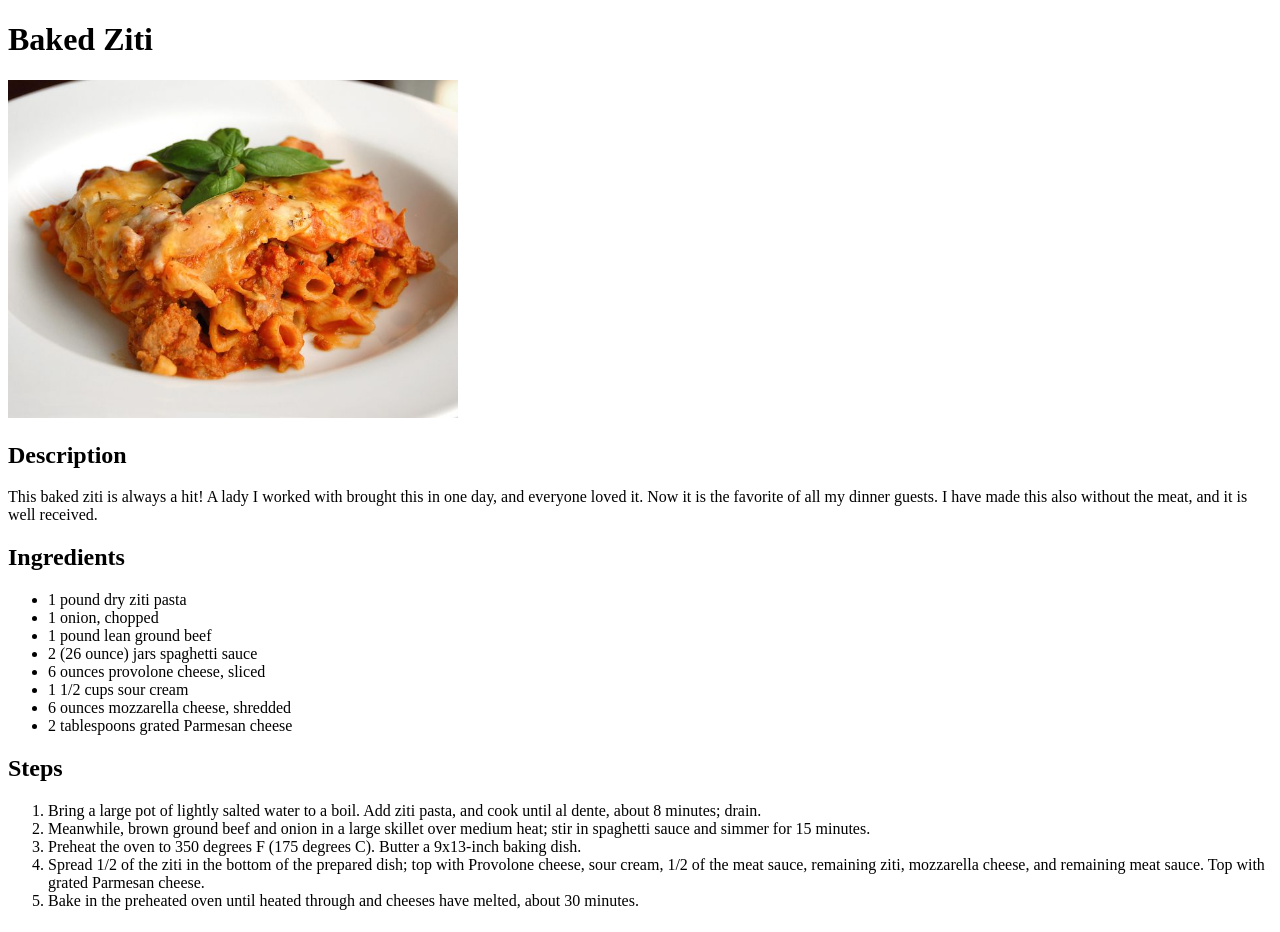
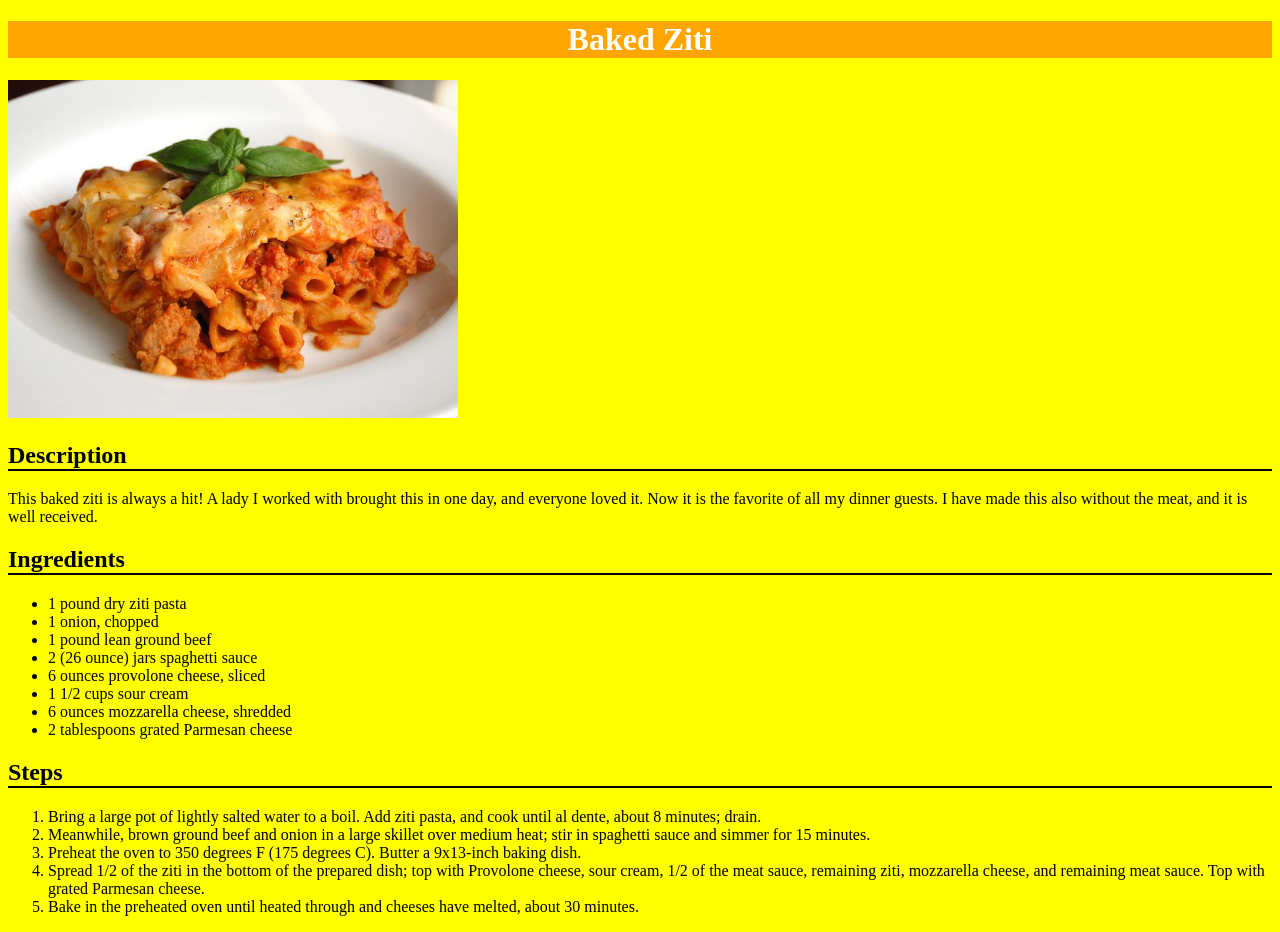
Before and after one commit to SFelipeSilva/odin-recipe, a plain HTML site: page recipes/baked-ziti.html in a window 1280 px wide. Drawn offline with Linux system fonts and the light colour scheme.

Commit message:
Few changes to the site css

```diff
--- a/recipes/baked-ziti.html
+++ b/recipes/baked-ziti.html
@@ -8,20 +8,22 @@
 
     <title>Baked ziti</title>
 
+    <link rel="stylesheet" href="../style.css">
+
 </head>
 
 <body>
 
-    <h1>Baked Ziti</h1>
+    <h1 class="title">Baked Ziti</h1>
 
     <img src="images/baked-ziti.jpg" alt="Baked ziti image" width="450px" height="337.8px">
 
-    <h2>Description</h2>
+    <h2 class="sections">Description</h2>
 
     <p>This baked ziti is always a hit! A lady I worked with brought this in one day, and everyone loved it. Now it is
         the favorite of all my dinner guests. I have made this also without the meat, and it is well received.</p>
 
-    <h2>Ingredients</h2>
+    <h2 class="sections">Ingredients</h2>
 
     <ul>
 
@@ -36,7 +38,7 @@
 
     </ul>
 
-    <h2>Steps</h2>
+    <h2 class="sections">Steps</h2>
 
     <ol>
 
--- /dev/null
+++ b/style.css
@@ -0,0 +1,21 @@
+.title {
+    text-align: center;
+    background-color: orange;
+    color: white;
+}
+
+.recipes {
+    text-decoration: none;
+    color: black;
+}
+
+body {
+    background-color: yellow;
+}
+
+.sections {
+    border-color: black;
+    border: 0;
+    border-bottom: 2px;
+    border-style: solid;
+}
```
Also changed, not shown: index.html (+11 -6 lines), recipes/broccoli-cauliflower-casserole.html (+6 -4 lines).
